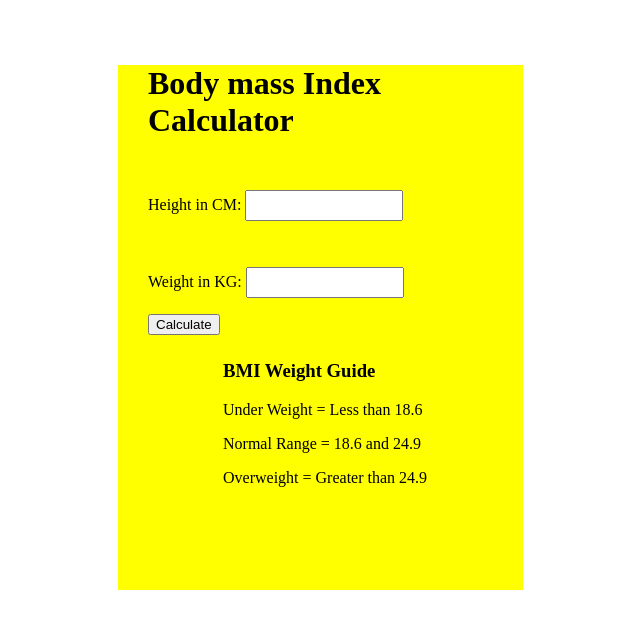
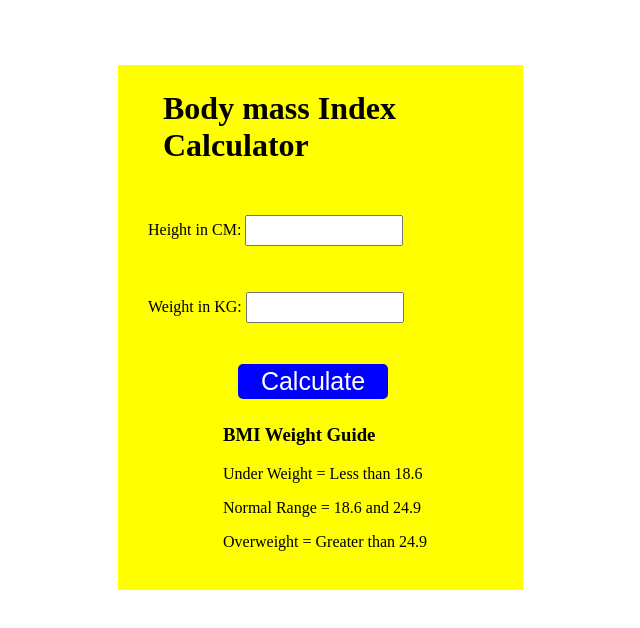
Before and after one commit to ubamax/body_mass_cal, a plain HTML site: page index.html in a window 1280 px wide. Shown: the whole page, without its empty margins (240-880 px from the left). Drawn offline with Linux system fonts and the light colour scheme; a script that the page names is missing.

Commit message:
Update styles

```diff
--- a/style.css
+++ b/style.css
@@ -23,3 +23,20 @@
     margin-top: 20px;
     color: blue;
 }
+
+button{
+    width: 150px;
+    height: 35px;
+    margin-left: 90px;
+    margin-top: 25px;
+    border-radius: 5px;
+    border-style: none;
+    background-color: blue;
+    color: #fff;
+    font-size: 25px;
+}
+
+h1{
+    padding-left: 15px;
+    padding-top: 25px;
+}
```
